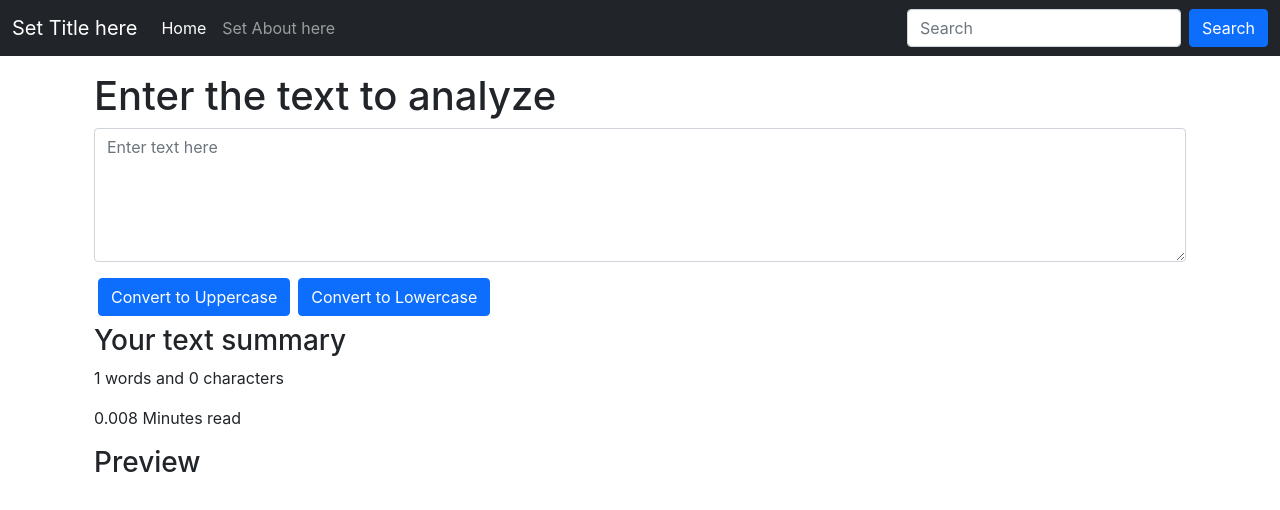
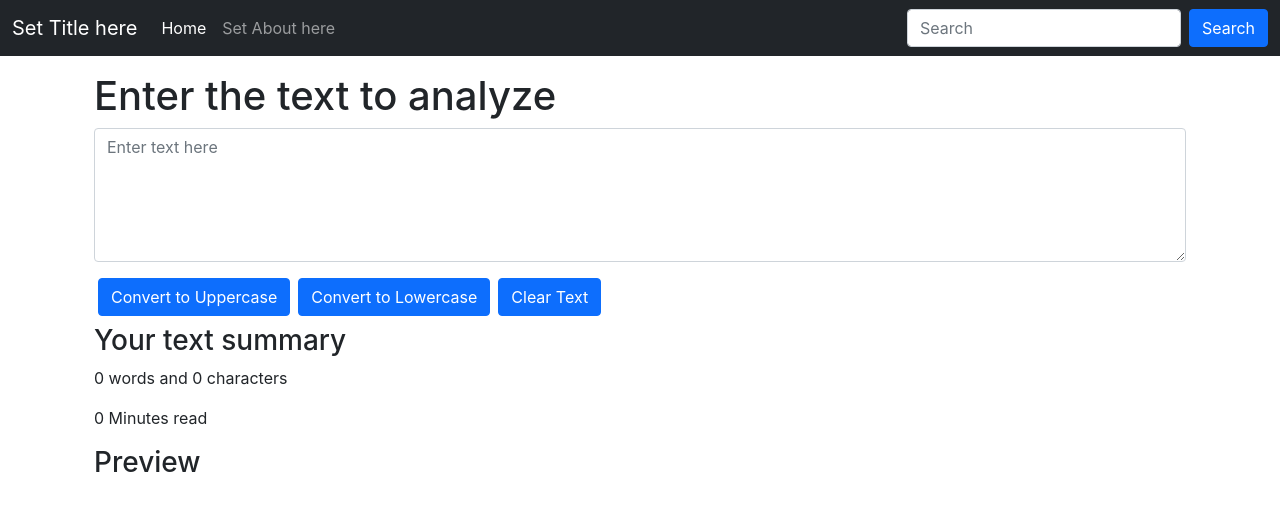
Before and after one commit to Shahzadsk046/textutils, a React (Create React App) app: page / in a window 1280 px wide. Shown: the top 510 px of the page. Built offline with nearby package versions, Linux system fonts and the light colour scheme.

Commit message:
fixed some errors

```diff
--- a/src/Components/Body/TextForm.jsx
+++ b/src/Components/Body/TextForm.jsx
@@ -3,12 +3,20 @@ import React, { useState } from "react";
 const TextForm = (props) => {
   const handleUpClick = () => {
     // console.log("Uppercase button was clicked");
-    setText(text.toUpperCase());
+    let newText = text.toUpperCase();
+    setText(newText);
   };
 
   const handleLowClick = () => {
     // console.log("Uppercase button was clicked");
-    setText(text.toLowerCase());
+    let newText = text.toLowerCase();
+    setText(newText);
+  };
+
+  const handleClearClick = () => {
+    // console.log("Uppercase button was clicked");
+    let newText = "";
+    setText(newText);
   };
 
   const handleOnChange = (event) => {
@@ -19,6 +27,9 @@ const TextForm = (props) => {
   const [text, setText] = useState("");
   //   text = "new text"; // Wrong way to change the state
   //   setText("new text"); // Correct way to change the state
+  let char = text.length;
+  let word = (char === 0 ? 0 : text.split(" ").length );
+
   return (
     <>
       <div className="container">
@@ -40,11 +51,14 @@ const TextForm = (props) => {
         <button className="btn btn-primary mx-1" onClick={handleLowClick}>
           Convert to Lowercase
         </button>
+        <button className="btn btn-primary mx-1" onClick={handleClearClick}>
+          Clear Text
+        </button>
       </div>
       <div className="container my-2">
           <h3>Your text summary</h3>
-          <p>{text.split(" ").length} words and {text.length} characters</p>
-          <p>{0.008 * text.split(" ").length} Minutes read</p>
+          <p>{word} words and {char} characters</p>
+          <p>{0.008 * word} Minutes read</p>
           <h3>Preview</h3>
           <p>{text}</p>
       </div>
```
